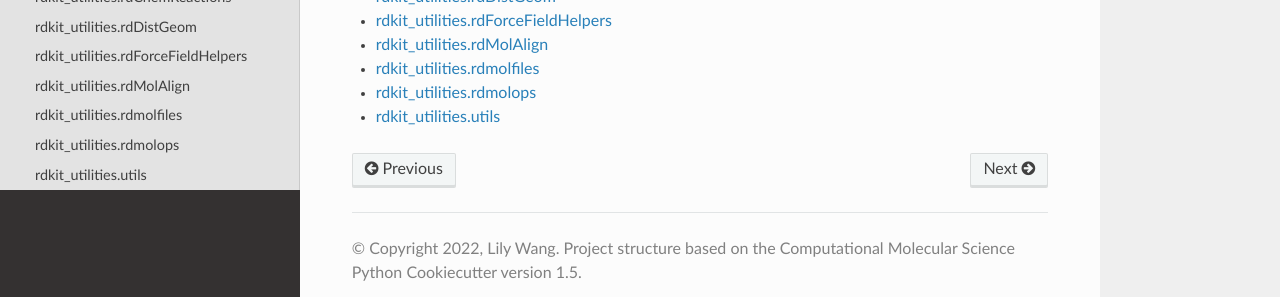
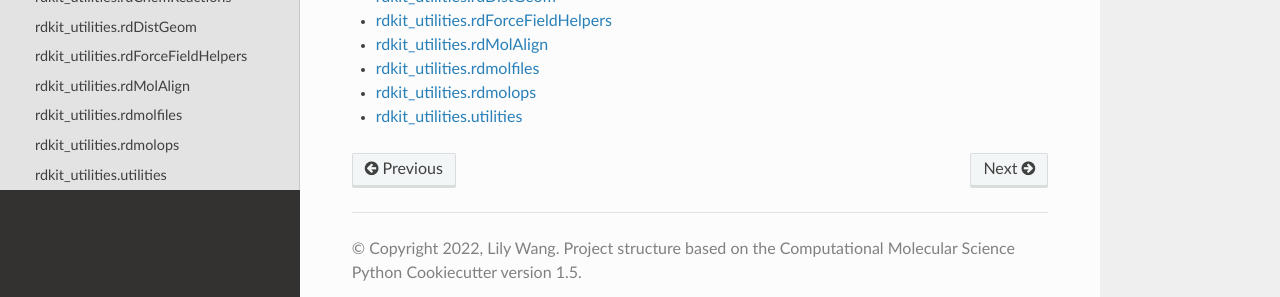
Before and after one commit to lilyminium/rdkit_utilities, a Sphinx documentation site: the page built from docs/api/README.rst, in a window 1280 px wide. Shown: the part 271-568 px from the top of the page. Built offline with Sphinx 7.4.7 and the Read the Docs theme 2.0.0, drawn with Linux system fonts in a browser that asks for light colours.

Commit message:
rename utils

```diff
--- a/docs/api/utils.rst
+++ b/docs/api/utils.rst
@@ -1,5 +1,5 @@
-rdkit_utilities.utils
-=====================
+rdkit_utilities.utilities
+=========================
 
-.. automodule:: rdkit_utilities.utils
+.. automodule:: rdkit_utilities.utilities
     :members:
```
Also changed, not shown: 1 other file.
